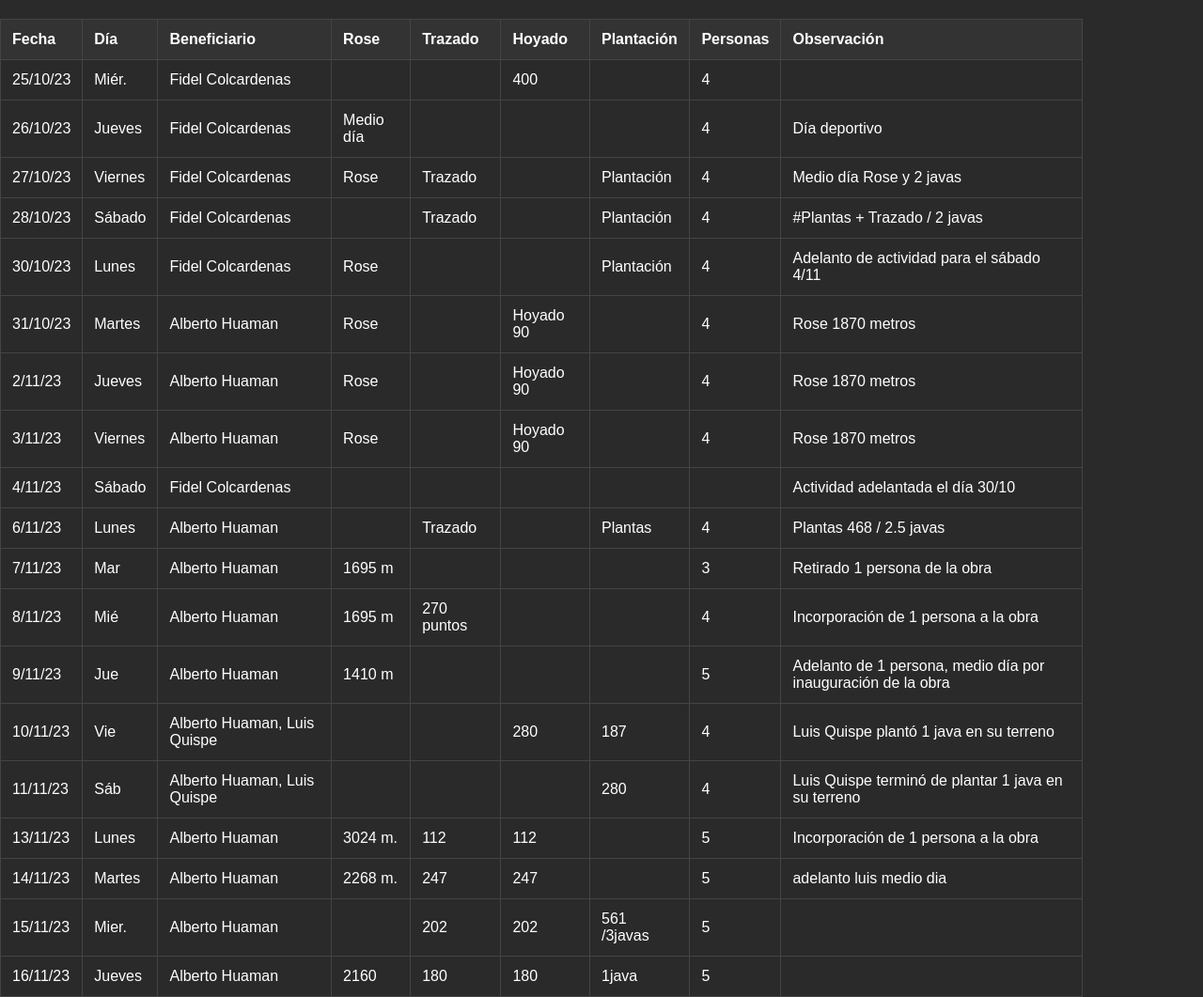
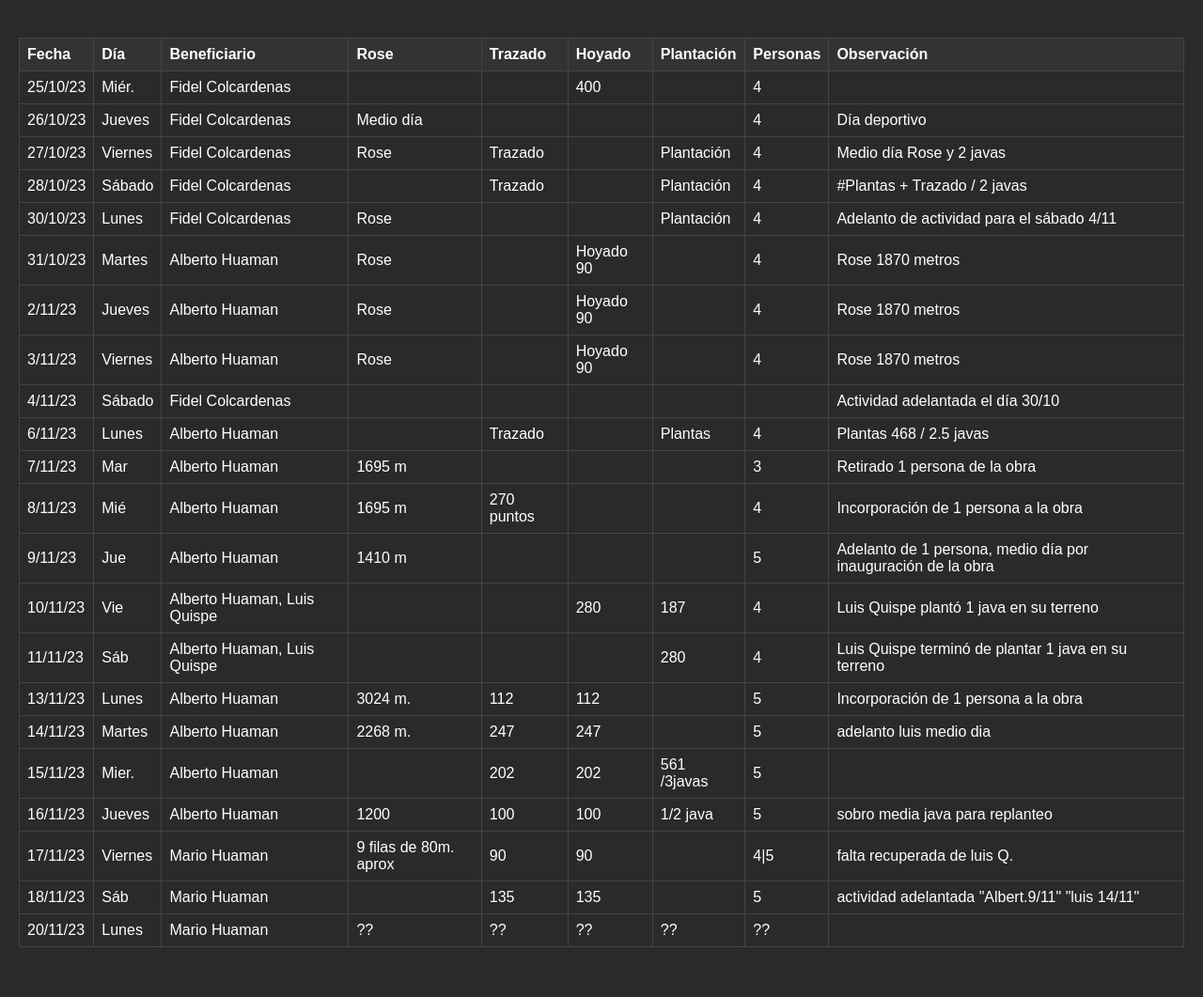
Before and after one commit to jafere03/tareo-inkatambo-tabla, a plain HTML site: page index.html in a window 1280 px wide. Shown: the whole page at 94% size. After the commit the page ends 1028 px from the top, so only its background shows below. Drawn offline with Linux system fonts and the light colour scheme.

Commit message:
Update index.html

```diff
--- a/index.html
+++ b/index.html
@@ -10,14 +10,15 @@ body {
       color: #ffffff;
       font-family: 'Arial', sans-serif;
       margin: 0;
+      padding: 20px;
       display: flex;
       align-items: center;
       justify-content: center;
-  min-height: 100vh;
+
     }
 
     table {
-  width: 90%;
+      width: 100%;
       border-collapse: collapse;
       margin-top: 20px;
       border: 1px solid #444;
@@ -25,13 +26,14 @@ table {
 
     th, td {
       border: 1px solid #444;
-  padding: 12px;
+      padding: 8px;
       text-align: left;
       transition: background-color 0.3s ease;
     }
 
     th {
       background-color: #333;
+      color: #fff;
     }
 
     tr:hover {
@@ -257,11 +259,44 @@ tr:hover {
       <td>16/11/23</td>
       <td>Jueves</td>
       <td>Alberto Huaman</td>
-      <td>2160</td>
-      <td>180</td>
-      <td>180</td>
-      <td>1java</td>
+      <td>1200</td>
+      <td>100</td>
+      <td>100</td>
+      <td>1/2 java</td>
       <td>5</td>
+      <td>sobro media java para replanteo</td>
+    </tr>
+    <tr>
+      <td>17/11/23</td>
+      <td>Viernes</td>
+      <td>Mario Huaman</td>
+      <td>9 filas de 80m. aprox</td>
+      <td>90</td>
+      <td>90</td>
+      <td></td>
+      <td>4|5</td>
+      <td>falta recuperada de luis Q.</td>
+    </tr>
+    <tr>
+      <td>18/11/23</td>
+      <td>Sáb</td>
+      <td>Mario Huaman</td>
+      <td></td>
+      <td>135</td>
+      <td>135</td>
+      <td></td>
+      <td>5</td>
+      <td>actividad adelantada "Albert.9/11" "luis 14/11"</td>
+    </tr>
+    <tr>
+      <td>20/11/23</td>
+      <td>Lunes</td>
+      <td>Mario Huaman</td>
+      <td>??</td>
+      <td>??</td>
+      <td>??</td>
+      <td>??</td>
+      <td>??</td>
       <td></td>
     </tr>
 
```
Lines whose indentation alone changed are shown as unchanged.
